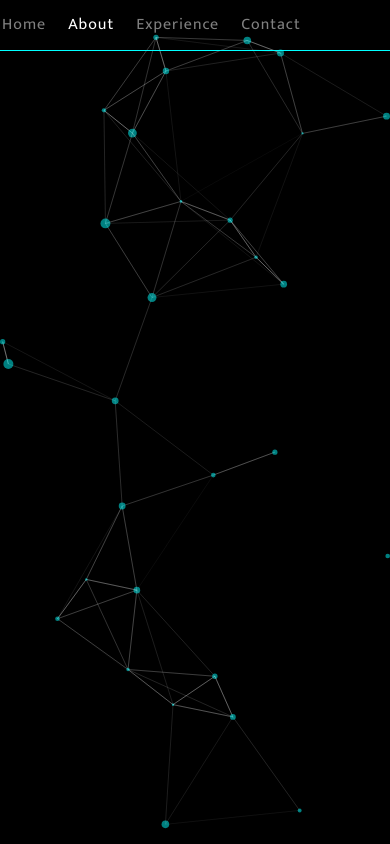
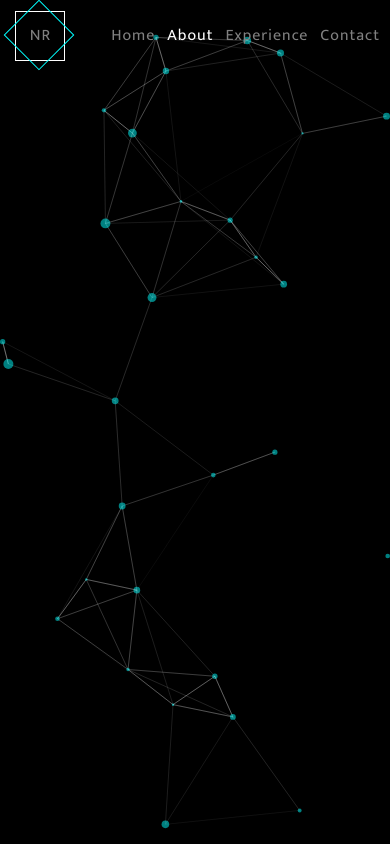
Before and after one commit to nikhilesh-ramoliya/portfoliov2, a React (Create React App) app: page /about in a window 390 px wide. Built offline with nearby package versions, Linux system fonts and the light colour scheme.

Commit message:
small update

```diff
--- a/src/App.css
+++ b/src/App.css
@@ -4,7 +4,6 @@
   width: 100vw;
 }
 .App .home {
-  margin: auto;
   width: 100vw;
   height: 100vh;
   display: flex;
@@ -94,8 +93,8 @@
   color: white;
   align-items: center;
   justify-content: center;
+  box-sizing: border-box;
   padding: 11px 0px;
-  border-bottom: 0.5px solid aqua;
 }
 .Header2 h3,
 .Header2 h1 {
@@ -103,6 +102,7 @@
 }
 .Header2 .header_links {
   display: flex;
+  align-items: center;
   width: 50%;
 }
 .Header2 .header_links .listitem {
@@ -135,6 +135,7 @@
 }
 .Header2 .header_icons .iconitem {
   margin: 3px;
+  margin-right: 20px;
   width: 25px;
   height: 25px;
   border-radius: 100%;
@@ -155,9 +156,34 @@
   background-color: white;
 }
 
+.nr {
+  background-color: "white";
+  margin-left: 20px;
+  margin-right: 10px;
+  color: gray;
+  transition: all 0.2s;
+}
+.nr .nr1 {
+  color: gray;
+  border: 0;
+  border: 1px solid aqua;
+  box-sizing: border-box;
+  width: 50px;
+  height: 50px;
+  transform: rotate(-225deg);
+}
+.nr .nr1:hover {
+  color: aqua;
+  border: 2px solid aqua;
+}
+.nr .nr1:hover .nr2 {
+  transform: rotate(-135deg);
+}
+
 @media (max-width: 500px) {
   .App .home {
     height: 90vh;
+    width: 100vw;
   }
   .Header1 {
     width: 90%;
@@ -234,18 +260,22 @@
     border: 2px solid aqua;
   }
   .Header2 {
-    flex-direction: column;
+    display: flex;
+    justify-content: space-between;
+    width: 100%;
+    margin: 0;
   }
   .Header2 h3,
   .Header2 h1 {
     display: none;
   }
   .Header2 .header_links {
+    width: -moz-max-content;
+    width: max-content;
     display: flex;
-    width: 100%;
   }
   .Header2 .header_links .listitem {
-    margin-right: 20px;
+    margin-right: 10px;
     color: hwb(0 50% 50%);
   }
   .Header2 .header_links .listitem .underline {
@@ -271,4 +301,7 @@
   .Header2 .header_icons {
     display: none;
   }
+  .nr {
+    margin-left: 15px;
+  }
 }/*# sourceMappingURL=App.css.map */
--- a/src/App.js
+++ b/src/App.js
@@ -14,7 +14,6 @@ function App() {
     <BrowserRouter>
       <div style={{ color: "white", position: "absolute", top: 0, left: 0, zIndex: -1000000 }}>
         <Design />
-        hi
       </div>
       <div className="App">
         <Routes>
--- a/src/App.scss
+++ b/src/App.scss
@@ -5,7 +5,6 @@
   width: 100vw;
 
   .home {
-    margin: auto;
     width: 100vw;
     height: 100vh;
     display: flex;
@@ -95,14 +94,16 @@
   color: white;
   align-items: center;
   justify-content: center;
+  box-sizing: border-box;
   padding: 11px 0px;
-  border-bottom: 0.5px solid aqua;
+  // border-bottom: 0.5px solid aqua;
   h3,
   h1 {
     display: none;
   }
   .header_links {
     display: flex;
+    align-items: center;
     width: 50%;
     .listitem {
       margin-right: 10px;
@@ -134,6 +135,7 @@
     margin-left: auto;
     .iconitem {
       margin: 3px;
+      margin-right: 20px;
       width: 25px;
       height: 25px;
       border-radius: 100%;
@@ -159,10 +161,36 @@
   }
 }
 
+.nr {
+  background-color: "white";
+  margin-left: 20px;
+  margin-right: 10px;
+  color: gray;
+  transition: all 0.2s;
+
+  .nr1 {
+    color: gray;
+    border: 0;
+    border: 1px solid aqua;
+    box-sizing: border-box;
+    width: 50px;
+    height: 50px;
+    transform: rotate(-225deg);
+  }
+  .nr1:hover {
+    color: aqua;
+    border: 2px solid aqua;
+    .nr2 {
+      transform: rotate(-135deg);
+    }
+  }
+}
+
 @media (max-width: 500px) {
   .App {
     .home {
       height: 90vh;
+      width: 100vw;
     }
   }
   .Header1 {
@@ -240,16 +268,22 @@
     }
   }
   .Header2 {
-    flex-direction: column;
+    display: flex;
+    justify-content: space-between;
+    width: 100%;
+    margin: 0;
+    // flex-direction: row;
+    // width: 100vw;
+    // justify-content: space-between;
     h3,
     h1 {
       display: none;
     }
     .header_links {
+      width: max-content;
       display: flex;
-      width: 100%;
       .listitem {
-        margin-right: 20px;
+        margin-right: 10px;
         color: hwb(0 50% 50%);
         .underline {
           background-color: aqua;
@@ -275,14 +309,9 @@
     }
     .header_icons {
       display: none;
-      .iconitem {
-        img {
-        }
-      }
-      .firstchild {
-      }
-      .iconitem:hover {
-      }
     }
   }
+  .nr {
+    margin-left: 15px;
+  }
 }
--- a/src/Pages/About/About.js
+++ b/src/Pages/About/About.js
@@ -3,8 +3,8 @@ import Header from '../../components/Header/Header'
 
 function About() {
   return (
-    <div>
-        <Header home={false} active="about"/>
+    <div className='about'>
+      <Header home={false} active="about" />
     </div>
   )
 }
--- /dev/null
+++ b/src/Pages/Logo.jsx
@@ -0,0 +1,29 @@
+import React from 'react'
+import { Link } from 'react-router-dom'
+
+const Logo = ({ active }) => {
+    return (
+        <Link to="/home">
+            <div style={{
+                border: "1px solid white",
+                width: "50px",
+                height: '50px',
+                transform: "rotate(180deg)",
+                boxSizing: "border-box"
+            }} className='nr'>
+                <div className='nr1'>
+                    <div style={{
+                        width: "50px",
+                        height: '50px',
+                        display: "flex",
+                        justifyContent: "center",
+                        alignItems: "center",
+                        transform: "rotate(45deg)",
+                    }} className='nr2' >NR</div>
+                </div>
+            </div>
+        </Link>
+    )
+}
+
+export default Logo
--- a/src/components/Header/Header.js
+++ b/src/components/Header/Header.js
@@ -5,6 +5,7 @@ import linkedin from "./resorces/linkedin (1).png"
 import instagram from "./resorces/instagram (1).png"
 import phone from "./resorces/phone-call.png"
 import { Link } from 'react-router-dom'
+import Logo from '../../Pages/Logo'
 
 
 function Header({ home, active }) {
@@ -13,6 +14,7 @@ function Header({ home, active }) {
     <div className={home ? "Header1" : "Header2"}>
       <h1>Nikhilesh Ramoliya</h1>
       <h3>I'm Living for <span>learn and explore</span> as much I can.</h3>
+      {active !== "home" && <Logo active={active} />}
       <ul className='header_links'>
         <Link to="/home"><li className={active === "home" ? "listitem active_link" : "listitem"} >Home <div className="underline"></div></li></Link>
         <Link to="/about"><li className={active === "about" ? "listitem active_link" : "listitem"}>About<div className="underline"></div></li></Link>
@@ -20,10 +22,10 @@ function Header({ home, active }) {
         <Link to="/contact"><li className={active === "contact" ? "listitem active_link" : "listitem"}>Contact<div className="underline"></div></li></Link>
       </ul>
       <ul className="header_icons">
-        <a href="mailto:nikhileshramoliya@gmail.com?subject=Hello&body=fahogogo"><li className='iconitem firstchild'><img src={gmail} alt="" /></li></a>
-        <a href="https://www.linkedin.com/in/nikhileshramoliya"><li className='iconitem'><img src={linkedin} alt="" /></li></a>
-        <a href="tel:+918469175299"><li className='iconitem'><img src={phone} alt="" /></li></a>
-        <a href="https://www.instagram.com/niks.patel25/"><li className='iconitem'><img src={instagram} alt="" /></li></a>
+        <a href="mailto:nikhileshramoliya@gmail.com?subject=Hello&body=fahogogo"><li className='iconitem firstchild'><img src={gmail} alt="gmail" /></li></a>
+        <a href="https://www.linkedin.com/in/nikhileshramoliya"><li className='iconitem'><img src={linkedin} alt="linked in" /></li></a>
+        <a href="tel:+918469175299"><li className='iconitem'><img src={phone} alt="phone" /></li></a>
+        <a href="https://www.instagram.com/niks.patel25/"><li className='iconitem'><img src={instagram} alt="instagram" /></li></a>
       </ul>
     </div>
 
```
Also changed, not shown: css/App.min.css, 4 other files (tests, documents, lock files or other folders).
